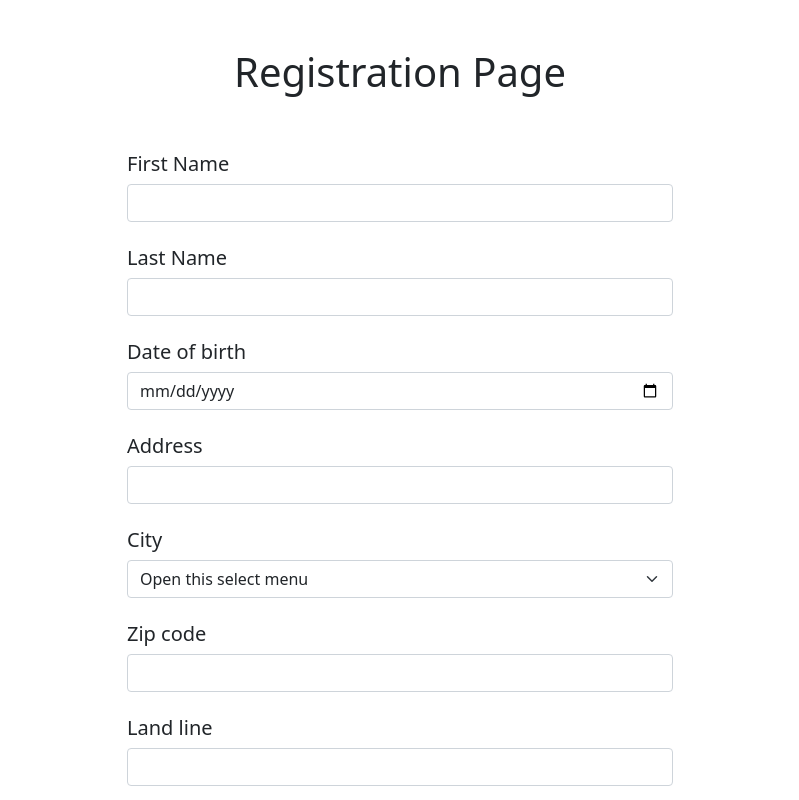
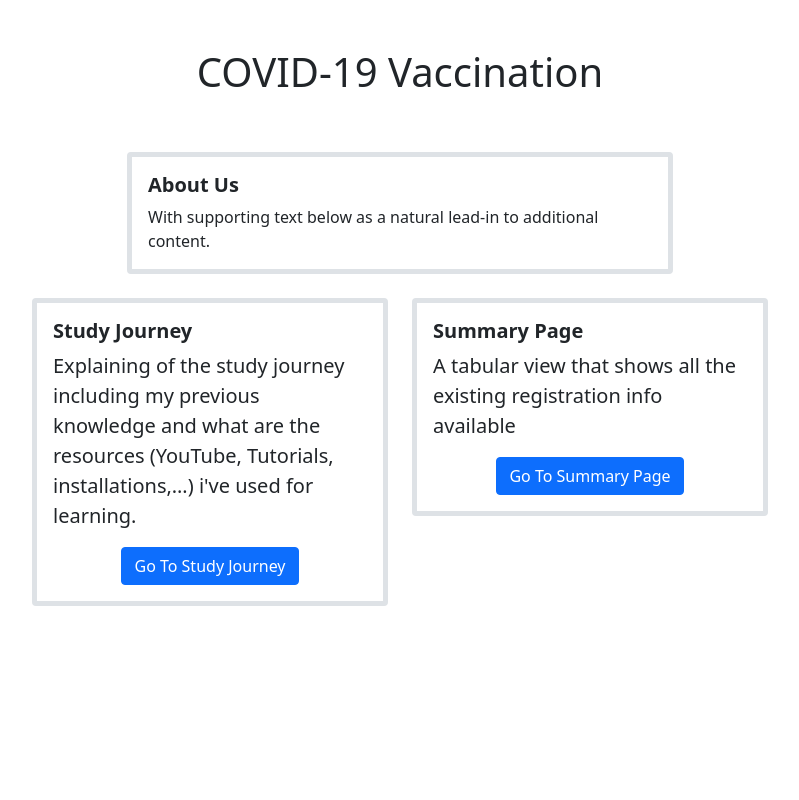
Before and after one commit to daviddsapir/CovidVaccination, a React (Create React App) app in the folder front_end/: page / in a window 1280 px wide. Shown: the top 800 px of the page, without its empty margins (240-1039 px from the left). Built offline with nearby package versions, Linux system fonts and the light colour scheme.

Commit message:
added homepage

```diff
--- a/front_end/src/Components/Home/HomePage.jsx
+++ b/front_end/src/Components/Home/HomePage.jsx
@@ -1,3 +1,61 @@
 export default function HomePage() {
-    return <></>;
+    return (
+        <>
+            <header className="my-5">
+                <div className="container">
+                    <div className="row justify-content-center">
+                        <div className="col-6">
+                            <div className="h1 text-center">COVID-19 Vaccination</div>
+                        </div>
+                    </div>
+                </div>
+            </header>
+
+            <main>
+                <div className="container">
+                    <div className="row mt-5 mb-4 justify-content-center">
+                        <div className="col-6">
+                            <div className="card border border-5">
+                                <div className="card-body">
+                                    <h5 className="card-title fw-bold">About Us</h5>
+                                    <p className="card-text">With supporting text below as a natural lead-in to additional content.</p>
+                                </div>
+                            </div>
+                        </div>
+                    </div>
+                    <div className="row justify-content-center">
+                        <div className="col-sm-4">
+                            <div className="card border border-5 border">
+                                <div className="card-body">
+                                    <h5 className="card-title fw-bold">Study Journey</h5>
+                                    <p className="card-text lead">
+                                        Explaining of the study journey including my previous knowledge and what are the resources (YouTube,
+                                        Tutorials, installations,…) i've used for learning.
+                                    </p>
+                                    <div className="text-center">
+                                        <a href="#" className="btn btn-primary">
+                                            Go To Study Journey
+                                        </a>
+                                    </div>
+                                </div>
+                            </div>
+                        </div>
+                        <div className="col-sm-4 col-12">
+                            <div className="card border border-5">
+                                <div className="card-body">
+                                    <h5 className="card-title fw-bold">Summary Page</h5>
+                                    <p className="card-text lead">A tabular view that shows all the existing registration info available</p>
+                                    <div className="text-center">
+                                        <a href="#" className="btn btn-primary">
+                                            Go To Summary Page
+                                        </a>
+                                    </div>
+                                </div>
+                            </div>
+                        </div>
+                    </div>
+                </div>
+            </main>
+        </>
+    );
 }
--- a/front_end/src/Components/Registration/RegisterForm.jsx
+++ b/front_end/src/Components/Registration/RegisterForm.jsx
@@ -26,7 +26,7 @@ export default function RegisterForm() {
                                     className="form-control"
                                     id="exampleInputEmail1"
                                     aria-describedby="emailHelp"
-                                    name="fist_name"
+                                    name="last_name"
                                 />
                             </div>
                             <div className="mb-4">
@@ -38,30 +38,23 @@ export default function RegisterForm() {
                                     className="form-control"
                                     id="Date-of-birth"
                                     aria-describedby="emailHelp"
-                                    name="DateOfBirth"
+                                    name="date_of_birth"
                                 />
                             </div>
                             <div className="mb-4">
                                 <label for="LastName" className="form-label fw-normal h5">
                                     Address
                                 </label>
-                                <input
-                                    type="text"
-                                    className="form-control"
-                                    id="Date-of-birth"
-                                    aria-describedby="emailHelp"
-                                    name="DateOfBirth"
-                                />
+                                <input type="text" className="form-control" id="Date-of-birth" aria-describedby="emailHelp" name="adress" />
                             </div>
                             <div className="mb-4">
                                 <label for="LastName" className="form-label fw-normal h5">
                                     City
                                 </label>
-                                <select className="form-select" aria-label="Default select example">
-                                    <option selected>Open this select menu</option>
-                                    <option value="1">One</option>
-                                    <option value="2">Two</option>
-                                    <option value="3">Three</option>
+                                <select className="form-select" aria-label="Default select example" name="city">
+                                    <option selected>One</option>
+                                    <option value="">Two</option>
+                                    <option value="">Three</option>
                                 </select>
                             </div>
                             <div className="mb-4">
@@ -73,7 +66,7 @@ export default function RegisterForm() {
                                     className="form-control"
                                     id="Date-of-birth"
                                     aria-describedby="emailHelp"
-                                    name="DateOfBirth"
+                                    name="zip_code"
                                 />
                             </div>
                             <div className="mb-4">
@@ -85,7 +78,7 @@ export default function RegisterForm() {
                                     className="form-control"
                                     id="Date-of-birth"
                                     aria-describedby="emailHelp"
-                                    name="DateOfBirth"
+                                    name="land_line"
                                 />
                             </div>
                             <div className="mb-4">
@@ -97,11 +90,11 @@ export default function RegisterForm() {
                                     className="form-control"
                                     id="Date-of-birth"
                                     aria-describedby="emailHelp"
-                                    name="DateOfBirth"
+                                    name="cellular_phone"
                                 />
                             </div>
                             <div className="mb-4 form-check">
-                                <input type="checkbox" className="form-check-input" id="exampleCheck1" />
+                                <input type="checkbox" className="form-check-input" id="exampleCheck1" name="been_infected" />
                                 <label className="form-check-label" for="exampleCheck1">
                                     Have been infected by COVID-19 before
                                 </label>
@@ -157,8 +150,8 @@ export default function RegisterForm() {
                                     </div>
                                 </div>
                             </div>
-                            <div className="mx-auto ">
-                                <button type="submit" className="btn btn-primary">
+                            <div className="mx-auto my-4 text-center">
+                                <button type="submit" className="btn-lg btn-primary">
                                     Submit
                                 </button>
                             </div>
--- a/front_end/src/index.js
+++ b/front_end/src/index.js
@@ -11,7 +11,7 @@ const root = ReactDOM.createRoot(document.getElementById("root"));
 root.render(
     <React.StrictMode>
         <HomePage></HomePage>
-        <RegisterPage></RegisterPage>
+        {/* <RegisterPage></RegisterPage> */}
     </React.StrictMode>
 );
 
```
Also changed, not shown: 2 other files (tests, documents, lock files or other folders).
